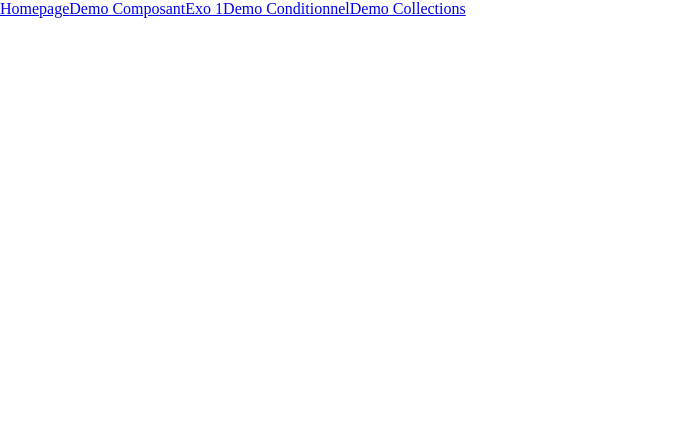
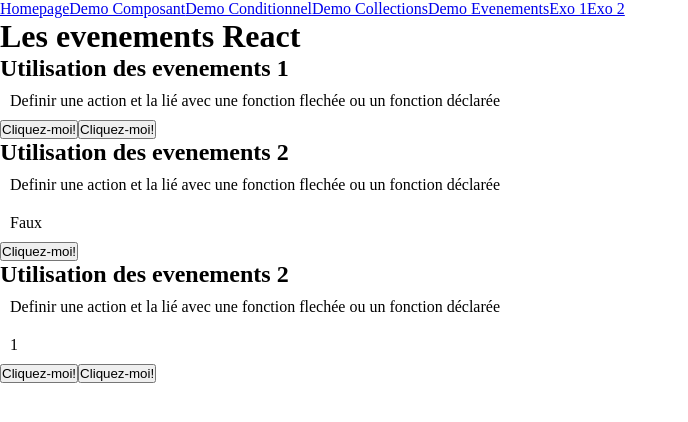
Before and after one commit to zacharyb12/React-FQ25L073, a React (Vite) app in the folder projet-react/demo-react/: page /demo-evenements in a window 1280 px wide. Shown: the top 422 px of the page, without its empty margins (0-688 px from the left). Built offline with nearby package versions, Linux system fonts and the light colour scheme.

Commit message:
evenements - state

```diff
--- a/projet-react/demo-react/src/App.jsx
+++ b/projet-react/demo-react/src/App.jsx
@@ -6,6 +6,8 @@ import Homepage from './pages/homepage';
 import Navbar from './components/navbar';
 import DemoConditionnel from './pages/demo/B.conditionnel';
 import DemoCollections from './pages/demo/C.collections';
+import ListProductsPage from './pages/exo/exo-2';
+import EvenementsPage from './pages/demo/D.evenements';
 
 
 function App() {
@@ -21,9 +23,11 @@ function App() {
           <Route path="/demo-composant" element={<DemoComposant />} />
           <Route path="/demo-conditionnel" element={<DemoConditionnel />} />
           <Route path="/demo-collections" element={<DemoCollections />} />
+          <Route path="/demo-evenements" element={<EvenementsPage />} />
 
           {/* Exo */}
           <Route path="/exo1" element={<Exo1 />} />
+          <Route path="/exo2" element={<ListProductsPage />} />
       </Routes>
 
     </Router>
--- a/projet-react/demo-react/src/components/navbar.jsx
+++ b/projet-react/demo-react/src/components/navbar.jsx
@@ -6,9 +6,11 @@ function Navbar(){
                 <ul>
                 <Link to="/">Homepage</Link>
                 <Link to="/demo-composant">Demo Composant</Link>
-                <Link to="/exo1">Exo 1</Link>
                 <Link to="/demo-conditionnel">Demo Conditionnel</Link>
                 <Link to="/demo-collections">Demo Collections</Link>
+                <Link to="/demo-evenements">Demo Evenements</Link>
+                <Link to="/exo1">Exo 1</Link>
+                <Link to="/exo2">Exo 2</Link>
                 </ul>
             </nav>
     )
--- a/projet-react/demo-react/src/index.css
+++ b/projet-react/demo-react/src/index.css
@@ -1,6 +1,7 @@
 /* *{
     border: 1px solid red;
 } */
+
 *{
     padding: 0;
     margin: 0;
--- /dev/null
+++ b/projet-react/demo-react/src/pages/demo/D.evenements.jsx
@@ -0,0 +1,53 @@
+import { useState } from "react";
+
+function EvenementsPage() {
+    // Exemple 1
+    function handleClick(){
+        alert("Bouton cliqué via une fonction!");
+    }
+
+    // Exemple 2 : state + evenement
+    const [value , setValue] = useState(false);
+
+    function toggleValue(){
+        setValue(!value)
+    }
+
+    // Exemple 3 : state + evenement
+    const [result , setResult] = useState(1);
+
+    // Implementation d'une fonction pour la lisibilité
+    function multiplyByTen(){
+        setResult(result * 10);
+    }
+
+    return (
+        <>
+        <h1>Les evenements React</h1>
+
+        <div>
+            <h2>Utilisation des evenements 1</h2>
+            <p>Definir une action et la lié avec une fonction flechée ou un fonction déclarée</p>
+            <button onMouseOver={() => alert("Vous avez survolé le bouton")} onClick={handleClick}>Cliquez-moi!</button>
+            <button onClick={() => alert("Bouton cliqué via une fonction flechée!")}>Cliquez-moi!</button>
+        </div>
+
+        <div>
+            <h2>Utilisation des evenements 2</h2>
+            <p>Definir une action et la lié avec une fonction flechée ou un fonction déclarée</p>
+            <p>{value === true ? "Vrai" : "Faux"}</p>
+            <button onClick={toggleValue}>Cliquez-moi!</button>
+        </div>
+
+        <div>
+            <h2>Utilisation des evenements 2</h2>
+            <p>Definir une action et la lié avec une fonction flechée ou un fonction déclarée</p>
+            <p>{result}</p>
+            <button onClick={multiplyByTen}>Cliquez-moi!</button>
+            <button onClick={() => setResult(result * 10)}>Cliquez-moi!</button>
+        </div>
+        </>
+    )
+}
+
+export default EvenementsPage;
--- a/projet-react/demo-react/src/pages/exo/exo-2.jsx
+++ b/projet-react/demo-react/src/pages/exo/exo-2.jsx
@@ -9,3 +9,83 @@
 // Bonus - Afficher la liste avec un composant pour la liste un pour les élements
 // et afficher le prix dans une couleur différente si le produit est en promo
 // appliquer un style pour le resultat final
+
+function ListProductsPage(){
+
+    const products = [
+        {
+            id: 1,
+            name: "chaussures",
+            description: "belles chaussures",
+            price: 59.99,
+            isPromo: true
+        },
+        {
+            id: 2,
+            name: "t-shirt",
+            description: "beau t-shirt",
+            price: 29.99,
+            isPromo: false
+        },
+        {
+            id: 3,
+            name: "pantalon",
+            description: "beau pantalon",
+            price: 49.99,
+            isPromo: false
+        },
+        {
+            id: 4,
+            name: "veste",
+            description: "belle veste",
+            price: 89.99,
+            isPromo: true
+        }
+    ]
+    return(
+        <>
+        <h1>Affichage d'une liste</h1>
+        <div className="card w-75 text-center m-auto ">
+            {/* Affichage de la liste dans une liste non-ordonnée simple */}
+            <ul>
+                    {products.map( (p) =>
+                    <li>
+                        <h2>{p.name}</h2>
+                        <p>{p.description}</p>
+                        { p.isPromo ? <p style={{ color: 'red' }}>{p.price}€</p> : <p>{p.price}€</p> }
+                    </li>
+                )}
+            </ul>
+        </div>
+        {/* Affichage de la liste avec deux composant enfant */}
+        <div className="card w-75 text-center m-auto ">
+            <ProductList list={products} />
+        </div>
+        </>
+    )
+}
+
+function ProductList({list}){
+    return(
+        <>
+        <ul className="w-75 m-auto list-unstyled">
+           {list.map( (product) =>
+             <ProductItem p={product} />
+        )}
+        </ul>
+        </>
+    )
+}
+
+function ProductItem({p}){
+    return(
+        <li className="card mt-1">
+            <h2>{p.name}</h2>
+            <p>{p.description}</p>
+            { p.isPromo ? <p style={{ color: 'red' }}>{p.price}€</p> : <p>{p.price}€</p> }
+            <button>Details</button>
+        </li>
+    )
+}
+
+export default ListProductsPage;
```
